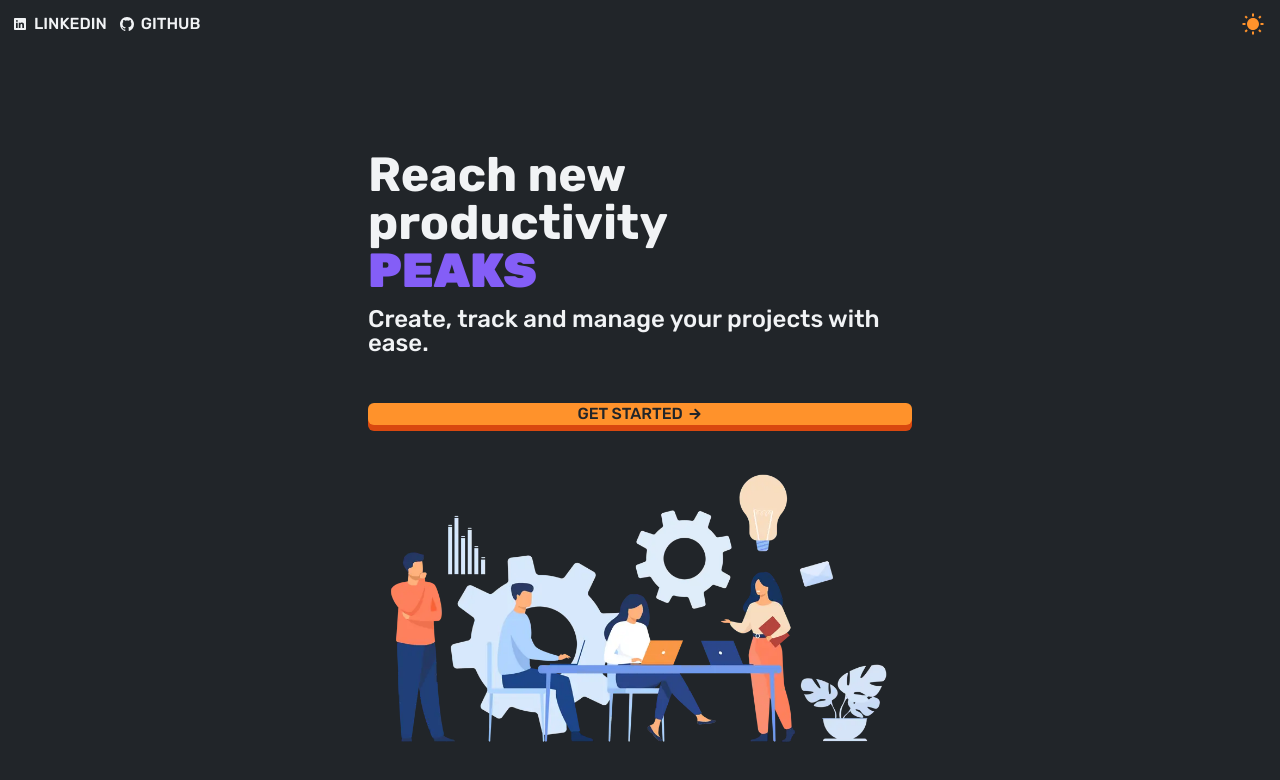
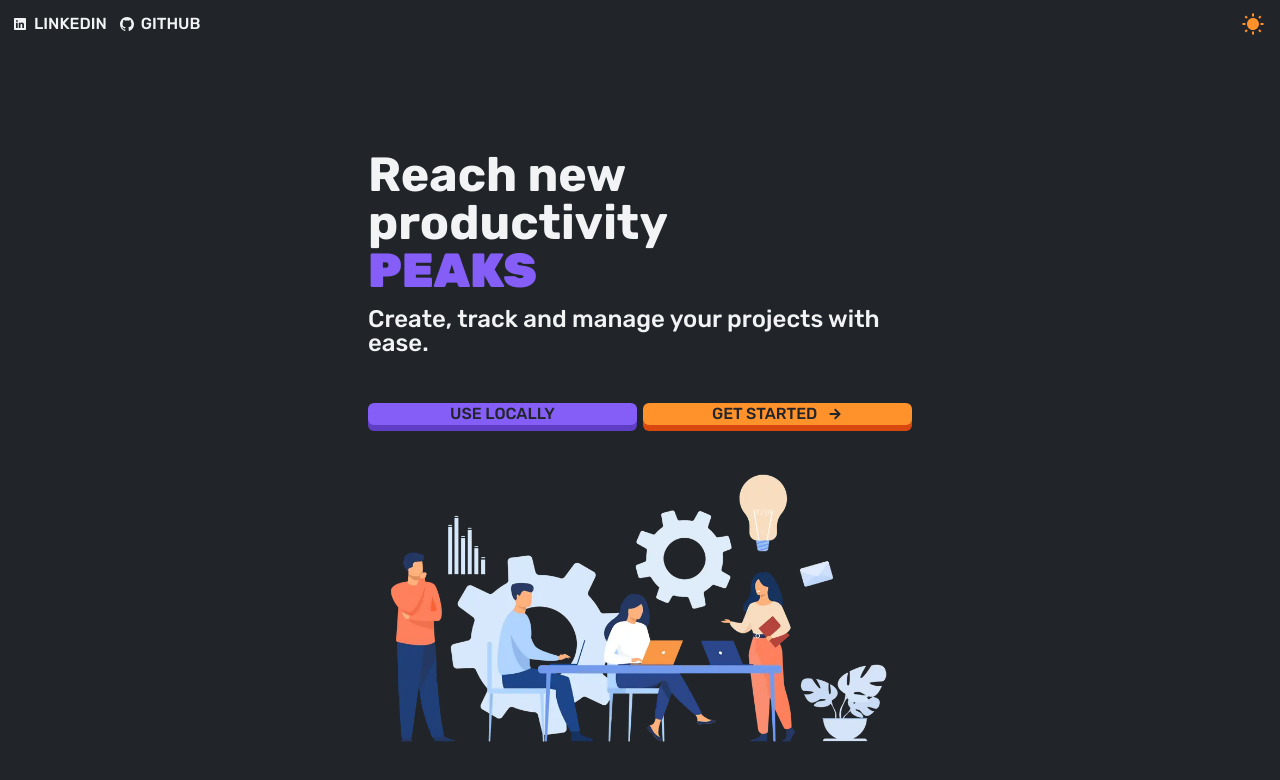
Before and after one commit to martynosa/project-tracker, a React (Create React App) app: page / in a window 1280 px wide. Shown: the top 780 px of the page. Built offline with nearby package versions, Linux system fonts and the light colour scheme.

Commit message:
added button for use locally

```diff
--- a/src/Components/Common/Button.module.css
+++ b/src/Components/Common/Button.module.css
@@ -15,6 +15,7 @@
   display: flex;
   align-items: center;
   justify-content: center;
+  gap: var(--sm-gap);
 }
 
 .btn:active {
--- a/src/Components/Create/KeywordGroup.module.css
+++ b/src/Components/Create/KeywordGroup.module.css
@@ -35,10 +35,5 @@
 }
 
 .keywordBtn {
-  display: flex;
-  align-items: center;
-  justify-content: center;
-  gap: var(--sm-gap);
-
   margin-top: var(--m-06);
 }
--- a/src/Components/Landing/Landing.js
+++ b/src/Components/Landing/Landing.js
@@ -12,7 +12,7 @@ const Landing = () => {
 
   return (
     <section className={classes.container}>
-      <div className={classes.headerBox}>
+      <div>
         <h1 className={classes.main}>
           Reach new productivity<span>peaks</span>
         </h1>
@@ -20,9 +20,16 @@ const Landing = () => {
         <p className={classes.secondary}>
           Create, track and manage your projects with ease.
         </p>
-        <Button color={'orange'} onClick={getStartedHandler}>
-          Get started&nbsp;<ion-icon name="arrow-round-forward"></ion-icon>
-        </Button>
+
+        <div className={classes.btnBox}>
+          <Button color={'purple'} onClick={getStartedHandler}>
+            use locally
+          </Button>
+
+          <Button color={'orange'} onClick={getStartedHandler}>
+            Get started&nbsp;<ion-icon name="arrow-round-forward"></ion-icon>
+          </Button>
+        </div>
       </div>
 
       <div className={classes.imgBox}>
--- a/src/Components/Landing/Landing.module.css
+++ b/src/Components/Landing/Landing.module.css
@@ -29,6 +29,13 @@
   margin-bottom: var(--m-48);
 }
 
+.btnBox {
+  display: flex;
+  align-items: center;
+  justify-content: center;
+  gap: 0.6rem;
+}
+
 @media (max-width: 1280px) {
   .container {
     max-width: 64rem;
```
